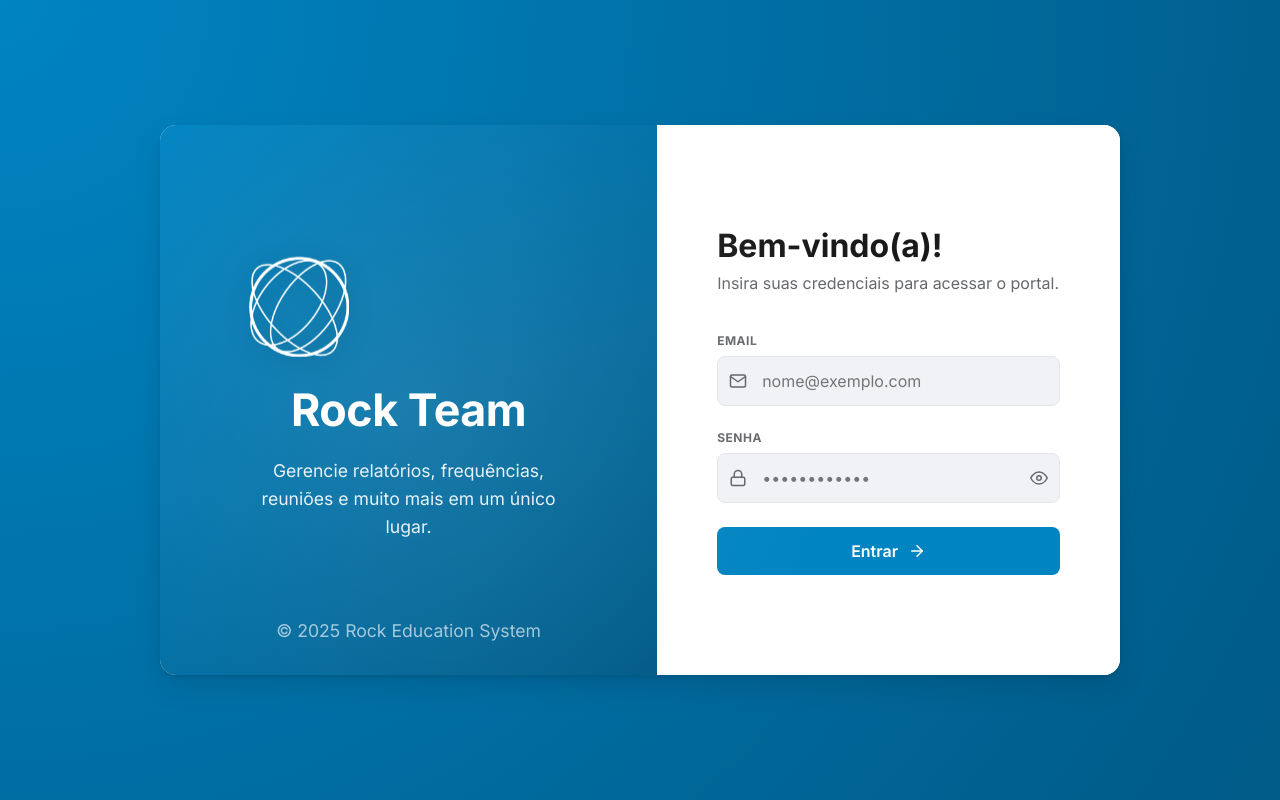
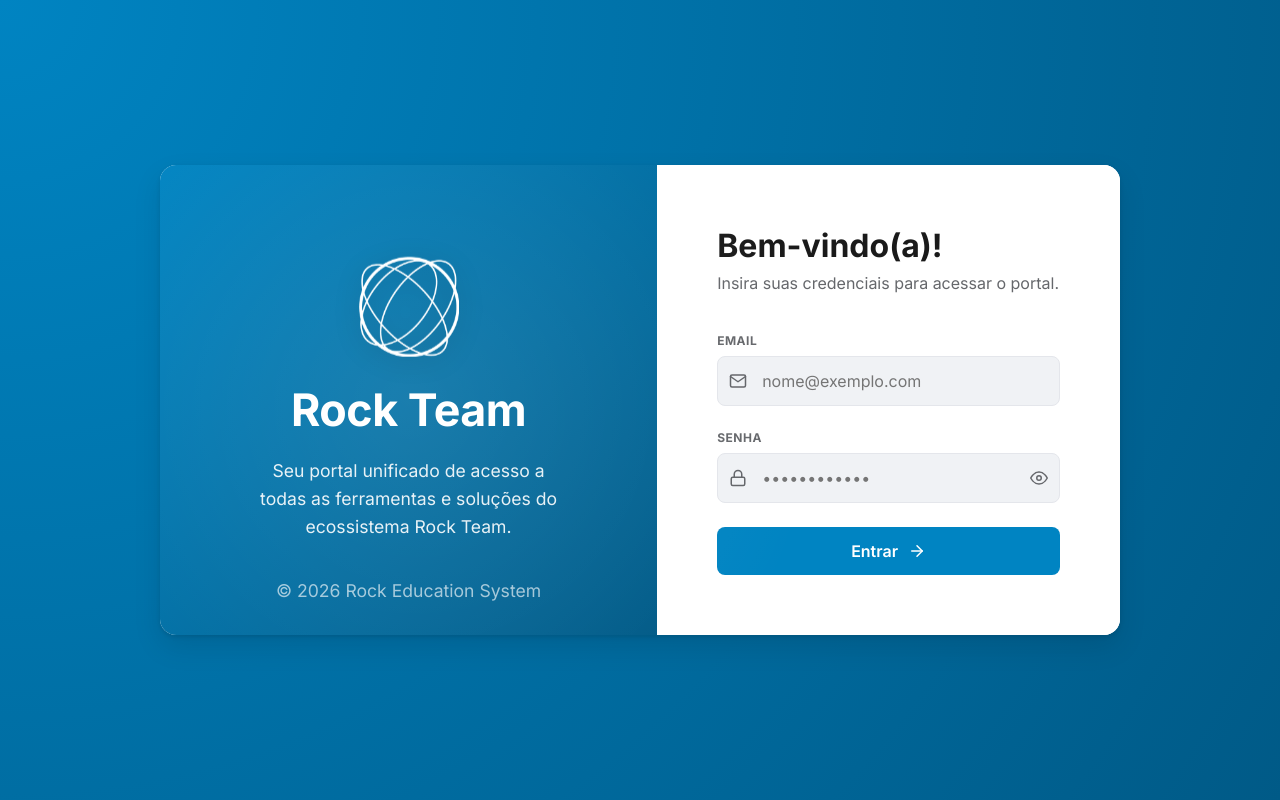
Before and after one commit to EDS1142/rock-login-v1, a website built with Vite: page index.html in a window 1280 px wide. Built offline with nearby package versions, Linux system fonts and the light colour scheme; no server answers.

Commit message:
style: center branding elements and optimize login card height

```diff
--- a/index.html
+++ b/index.html
@@ -21,8 +21,8 @@
                         <img src="logo.png" alt="Rock Team Logo" class="app-logo">
                     </div>
                     <h1 id="app-title">Rock Team</h1>
-                    <p id="app-description">Gerencie relatórios, frequências, reuniões e muito mais em um único lugar.
-                    </p>
+                    <p id="app-description">Seu portal unificado de acesso a todas as ferramentas e soluções do
+                        ecossistema Rock Team.</p>
                 </div>
                 <div class="branding-footer">
                     <p id="copyright">© 2025 Rock Education System</p>
@@ -86,7 +86,7 @@
             </div>
         </div>
     </div>
-    <script src="script.js"></script>
+    <script type="module" src="script.js"></script>
 </body>
 
 </html>
--- a/script.js
+++ b/script.js
@@ -5,7 +5,7 @@ import { createClient } from '@supabase/supabase-js';
  */
 const CONFIG = {
     appName: "Rock Team",
-    appDescription: "Gerencie relatórios, frequências, reuniões e muito mais em um único lugar.",
+    appDescription: "Seu portal unificado de acesso a todas as ferramentas e soluções do ecossistema Rock Team.",
     copyright: `© ${new Date().getFullYear()} Rock Education System`,
     primaryColor: "#0084c2",
     secondaryColor: "#005a87",
--- a/style.css
+++ b/style.css
@@ -60,7 +60,7 @@ body {
     overflow: hidden;
     box-shadow: var(--shadow-main);
     width: 100%;
-    min-height: 550px;
+    min-height: 470px;
     animation: cardEnter 0.8s ease-out;
 }
 
@@ -104,6 +104,9 @@ body {
 
 .branding-content {
     z-index: 1;
+    display: flex;
+    flex-direction: column;
+    align-items: center;
 }
 
 .logo-container {
```
